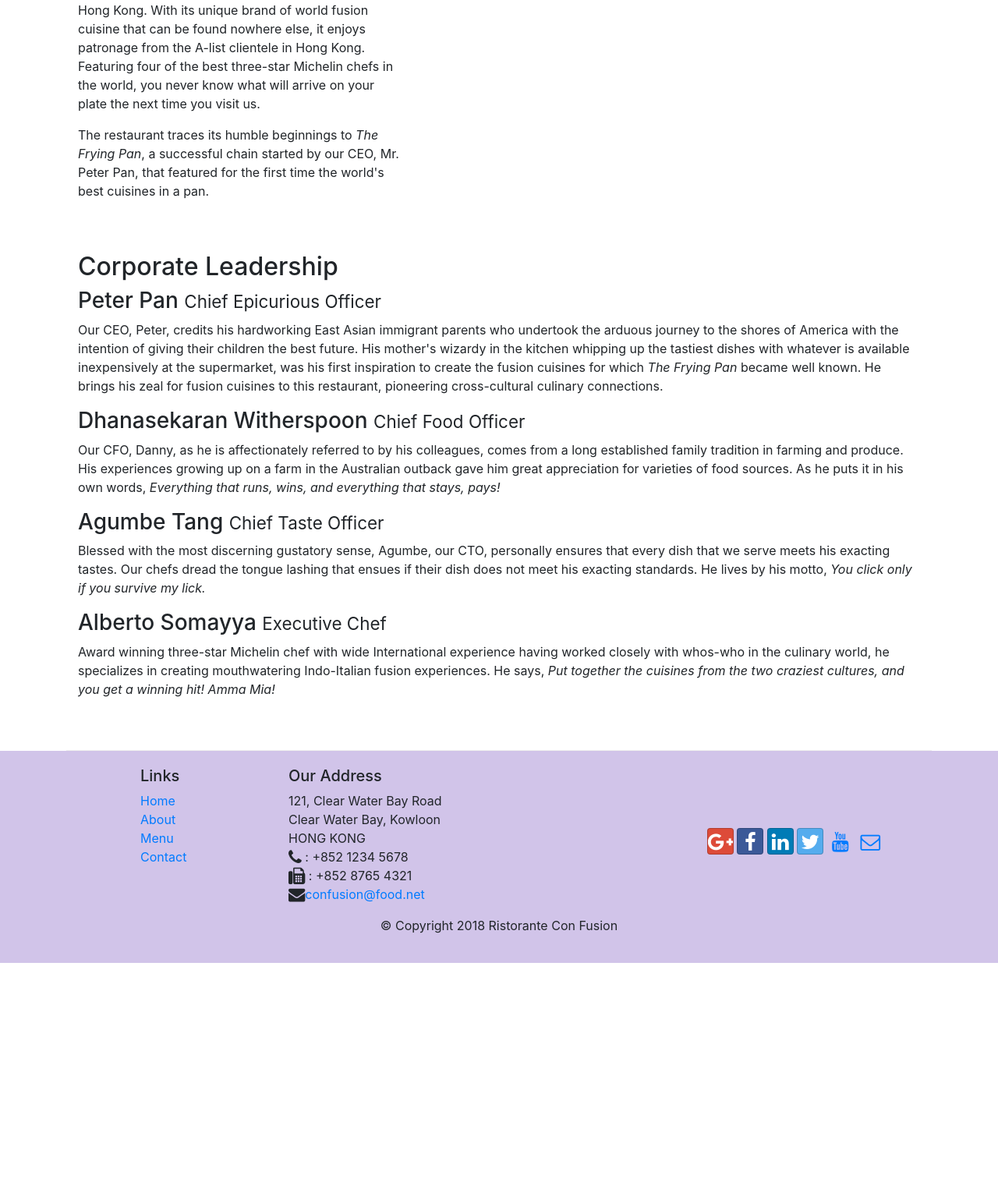
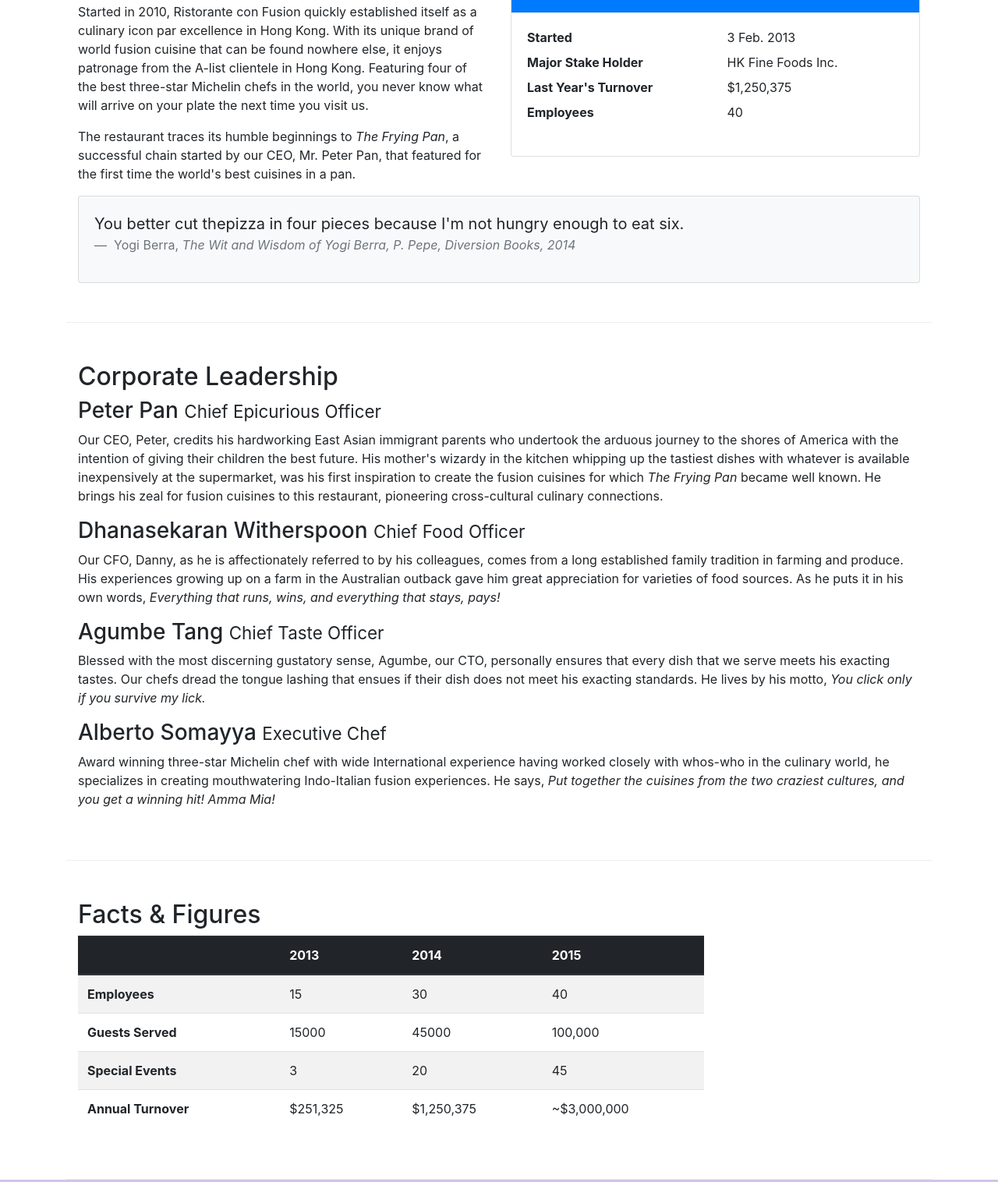
Before and after one commit to Naveen-NK99/CONFUSION-RESTAURANT, a website: page aboutus.html in a window 1280 px wide. Shown: the part 558-2074 px from the top of the page at 78% size. Before the commit the page ends 1793 px from the top, so only its background shows below. Drawn offline with nearby package versions, Linux system fonts and the light colour scheme.

Commit message:
cards and tables

```diff
--- a/aboutus.html
+++ b/aboutus.html
@@ -69,13 +69,43 @@
             </div>
         </div>
 
-        <div class="container">
-            <div class="col-12 col-sm-5 row align-items-start">
+        <div class="row row-content">
+            <div class="col-sm-6">
                 <h2>Our History</h2>
                 <p>Started in 2010, Ristorante con Fusion quickly established itself as a culinary icon par excellence in Hong Kong. With its unique brand of world fusion cuisine that can be found nowhere else, it enjoys patronage from the A-list clientele in Hong Kong.  Featuring four of the best three-star Michelin chefs in the world, you never know what will arrive on your plate the next time you visit us.</p>
                 <p>The restaurant traces its humble beginnings to <em>The Frying Pan</em>, a successful chain started by our CEO, Mr. Peter Pan, that featured for the first time the world's best cuisines in a pan.</p>
             </div>
-            <div>
+            <div class="col-sm">
+              <div class="card">
+                <h3 class="card-header bg-primary text-white">Facts At a Glance</h3>
+                <div class="card-body">
+                    <dl class="row">
+                      <dt class="col-6">Started</dt>
+                      <dd class="col-6">3 Feb. 2013</dd>
+                      <dt class="col-6">Major Stake Holder</dt>
+                            <dd class="col-6">HK Fine Foods Inc.</dd>
+                            <dt class="col-6">Last Year's Turnover</dt>
+                            <dd class="col-6">$1,250,375</dd>
+                            <dt class="col-6">Employees</dt>
+                            <dd class="col-6">40</dd>
+                    </dl>
+
+                </div>
+              </div>
+            </div>
+            <div class="col-12">
+              <div class="card card-body bg-light">
+                <blockquote class="blockquote" >
+                  <p class="mb-0">You better cut thepizza in four pieces because I'm not hungry enough to eat six. </p>
+                  <footer class="blockquote-footer">
+                       Yogi Berra,
+                       <cite title="Source Title">
+                          The Wit and Wisdom of Yogi Berra, P. Pepe, Diversion Books, 2014
+                       </cite>
+                  </footer>
+                </blockquote>
+              </div>
+
             </div>
         </div>
 
@@ -93,6 +123,55 @@
                 <p class=" d-none d-sm-block">Award winning three-star Michelin chef with wide International experience having worked closely with whos-who in the culinary world, he specializes in creating mouthwatering Indo-Italian fusion experiences. He says, <em>Put together the cuisines from the two craziest cultures, and you get a winning hit! Amma Mia!</em></p>
             </div>
        </div>
+
+   <div class="row row-content">
+     <div class="col-12 col-sm-9">
+       <h2>Facts &amp; Figures</h2>
+       <div class="table-responsive">
+                    <table class="table table-striped">
+                        <thead class="thead-dark">
+                            <tr>
+                                <th>&nbsp;</th>
+                                <th>2013</th>
+                                <th>2014</th>
+                                <th>2015</th>
+                            </tr>
+                        </thead>
+                        <tbody>
+                            <tr>
+                                <th>Employees</th>
+                                <td>15</td>
+                                <td>30</td>
+                                <td>40</td>
+                            </tr>
+                            <tr>
+                                <th>Guests Served</th>
+                                <td>15000</td>
+                                <td>45000</td>
+                                <td>100,000</td>
+                            </tr>
+                            <tr>
+                                <th>Special Events</th>
+                                <td>3</td>
+                                <td>20</td>
+                                <td>45</td>
+                            </tr>
+                            <tr>
+                                <th>Annual Turnover</th>
+                                <td>$251,325</td>
+                                <td>$1,250,375</td>
+                                <td>~$3,000,000</td>
+                            </tr>
+                        </tbody>
+                    </table>
+                </div>
+
+     </div>
+     <div class="col-12 col-sm-3">
+
+     </div>
+
+   </div>
 
     </div>
 
```
